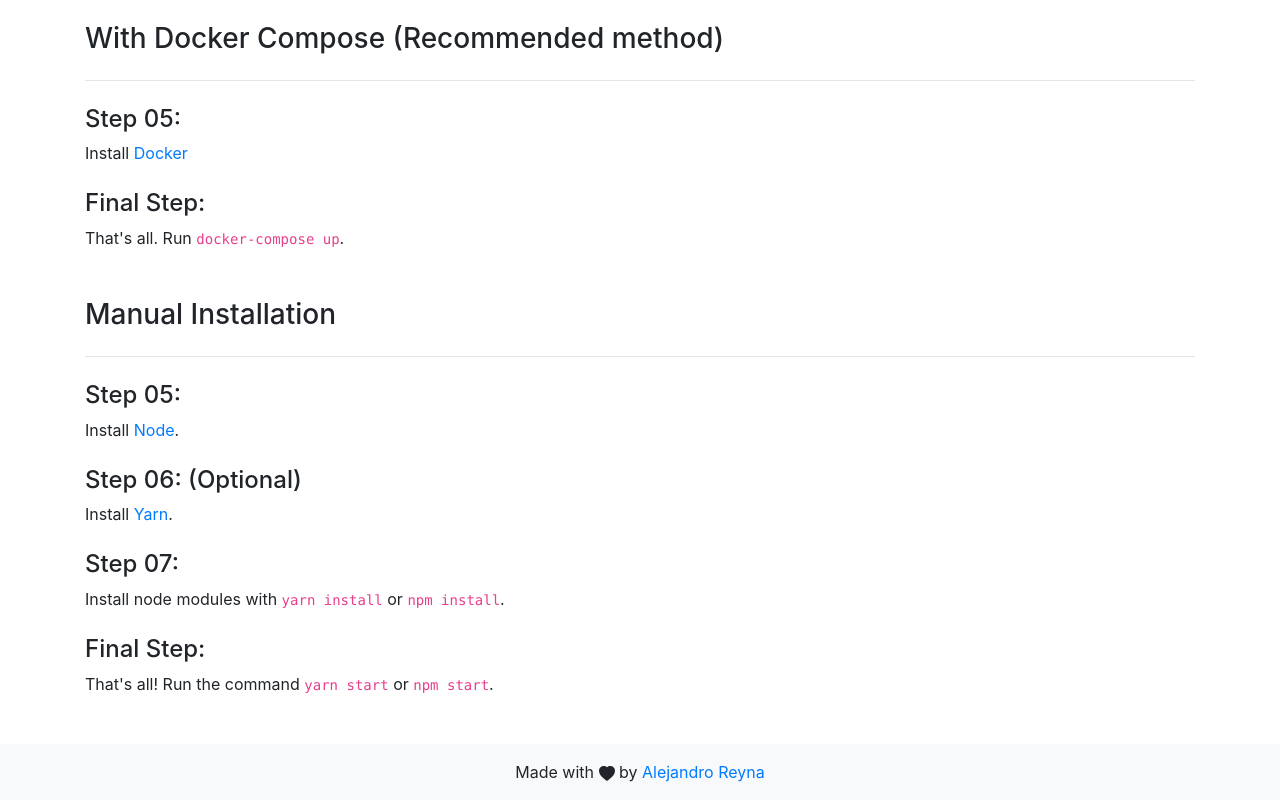
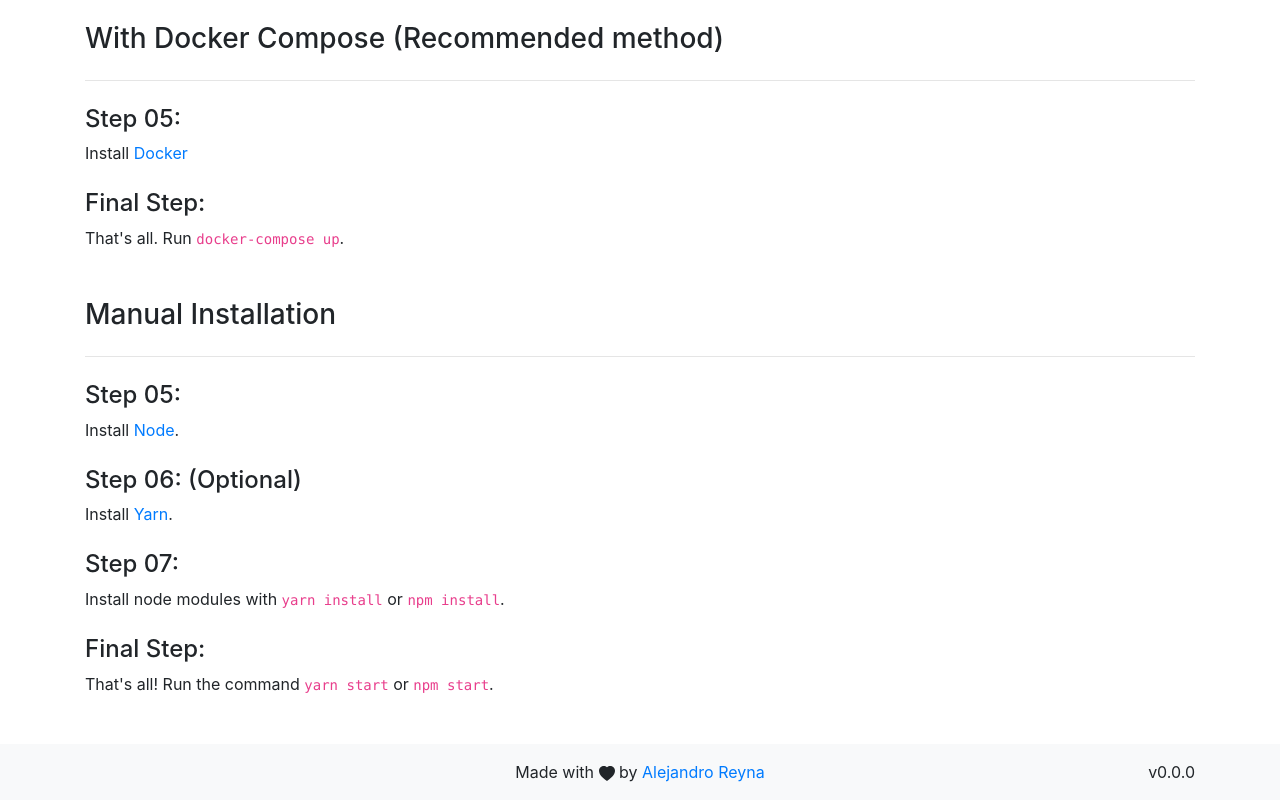
Before and after one commit to AleejandroReyna/react-todolist, a React (Create React App) app: page / in a window 1280 px wide. Shown: the part 903-1703 px from the top of the page. Built offline with nearby package versions, Linux system fonts and the light colour scheme.

Commit message:
docker-init: Added version file

```diff
--- a/src/components/footer/index.tsx
+++ b/src/components/footer/index.tsx
@@ -5,16 +5,18 @@ import {
     HeartFill
 } from 'react-bootstrap-icons'
 import './index.css'
+import { VERSION } from '../../version'
 
 const Footer = () => {
     return (
         <footer className="bg-light main-footer">
             <Container>
-                <Row>
-                    <Col className="text-center mt-3">
+                <Row className="mt-3">
+                    <Col className="text-center" xs={{span: 8, offset: 2}}>
                         <p>Made with <HeartFill/> by {' '}
                         <a href="https://github.com/AleejandroReyna" rel="noreferrer" target="_blank">Alejandro Reyna</a></p>
                     </Col>
+                    <Col className="text-right"><span>{ VERSION }</span></Col>
                 </Row>
             </Container>
         </footer>
--- /dev/null
+++ b/src/version.js
@@ -0,0 +1 @@
+export const VERSION = 'v0.0.0'
```
